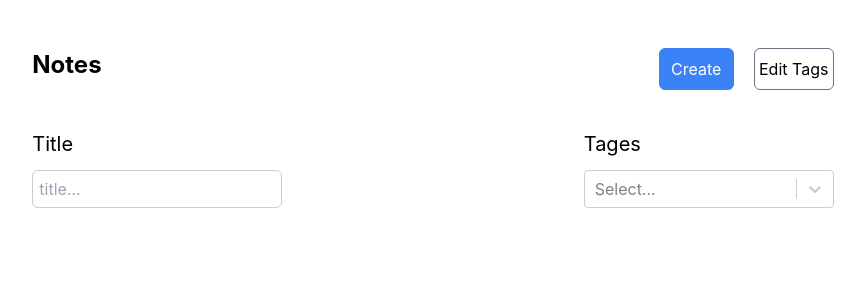
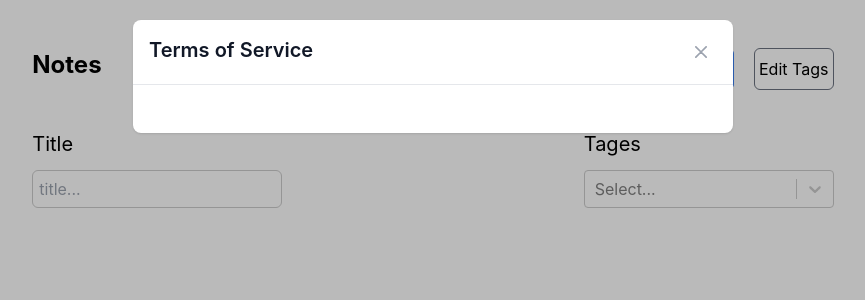
Before and after one commit to MohammedNaderAlGhussin/notes-app, a React (Vite) app: page / in a window 1280 px wide. Both pictures are taken after a click on the button "Edit Tags". Shown: the top 300 px of the page, without its empty margins (207-1072 px from the left). Built offline with nearby package versions, Linux system fonts and the light colour scheme.

Commit message:
finishing the Modal & the project

```diff
--- a/src/App.tsx
+++ b/src/App.tsx
@@ -43,15 +43,36 @@ function App() {
       return prevNotes.filter((note) => note.id !== id);
     });
   };
+
   const addTag = (tag: Tag) => {
     setTags((prev) => [...prev, tag]);
+  };
+
+  const onUpdateTag = (id: string, label: string) => {
+    setTags((prevTags) => {
+      return prevTags.map((tag) => {
+        if (tag.id === id) {
+          return { ...tag, label };
+        } else {
+          return tag;
+        }
+      });
+    });
+  };
+
+  const onDeleteTag = (id: string) => {
+    setTags((prevTags) => {
+      return prevTags.filter((tag) => tag.id !== id);
+    });
   };
   return (
     <div className="">
       <AppRoutes
         onSubmit={onCreateNote}
-        onUpdate={onUpdateNote}
-        onDelete={onDeleteNote}
+        onUpdateNote={onUpdateNote}
+        onDeleteNote={onDeleteNote}
+        onUpdateTag={onUpdateTag}
+        onDeleteTag={onDeleteTag}
         onAddTag={addTag}
         availableTags={tags}
         notesWithTags={notesWithTags}
--- /dev/null
+++ b/src/components/EditTagsModal.tsx
@@ -0,0 +1,70 @@
+import { EditTagsModalProps } from "../types/types";
+
+const EditTagsModal = ({
+  show,
+  handelClose,
+  avavailableTags,
+  onDeleteTag,
+  onUpdateTag,
+}: EditTagsModalProps) => {
+  return (
+    show && (
+      <div className="fixed top-0 left-0 w-full h-full bg-[#00000045] z-50">
+        <div className="relative bg-white rounded-lg shadow w-[600px] mx-auto  mt-5 ">
+          <div className="flex items-start justify-between p-4 border-b rounded-t ">
+            <h3 className="text-xl font-semibold text-gray-900 ">
+              Terms of Service
+            </h3>
+            <button
+              type="button"
+              onClick={handelClose}
+              className="text-gray-400 bg-transparent hover:bg-gray-200 hover:text-gray-900 rounded-lg text-sm w-8 h-8 ml-auto inline-flex justify-center items-center  "
+            >
+              <svg
+                className="w-3 h-3"
+                xmlns="http://www.w3.org/2000/svg"
+                fill="none"
+                viewBox="0 0 14 14"
+              >
+                <path
+                  stroke="currentColor"
+                  strokeLinecap="round"
+                  strokeLinejoin="round"
+                  strokeWidth="2"
+                  d="m1 1 6 6m0 0 6 6M7 7l6-6M7 7l-6 6"
+                />
+              </svg>
+              <span className="sr-only">Close modal</span>
+            </button>
+          </div>
+          <div className="p-6 space-y-6 overflow-y-auto max-h-[600px]">
+            {avavailableTags.map((tag) => {
+              return (
+                <form
+                  className="flex flex-row justify-between items-center gap-5 "
+                  key={tag.id}
+                >
+                  <input
+                    type="text"
+                    onChange={(e) => onUpdateTag(tag.id, e.target.value)}
+                    className="flex-1 px-4 py-2 rouded-md border border-gray-500 rounded-md focus:outline-blue-500"
+                    value={tag.label}
+                  />
+
+                  <button
+                    onClick={() => onDeleteTag(tag.id)}
+                    className="border border-red-500 text-red-500 w-fit py-2 px-4 hover:bg-red-500 hover:text-white duration-300 rounded-md"
+                  >
+                    &times;
+                  </button>
+                </form>
+              );
+            })}
+          </div>
+        </div>
+      </div>
+    )
+  );
+};
+
+export default EditTagsModal;
--- /dev/null
+++ b/src/components/NoteCard.tsx
@@ -0,0 +1,24 @@
+import { Link } from "react-router-dom";
+import { simplifiedNote } from "../types/types";
+
+const NoteCard = ({ id, title, tags }: simplifiedNote) => {
+  return (
+    <Link to={`/${id}`}>
+      <div className="flex flex-col gap-3 justify-center items-center min-h-[100px] p-4 rounded-md border-[1px] border-[#ccc] shadow-md hover:shadow-xl duration-300 hover:translate-y-[-5px] ">
+        <h1 className="text-lg">{title}</h1>
+        <div className="tags-wrapper flex flex-row gap-2 flex-wrap justify-center items-center">
+          {tags.map((tag) => (
+            <div
+              key={tag.id}
+              className="bg-blue-500 text-white rounded-md w-fit px-2 text-center"
+            >
+              {tag.label}
+            </div>
+          ))}
+        </div>
+      </div>
+    </Link>
+  );
+};
+
+export default NoteCard;
--- a/src/components/NoteLayout.tsx
+++ b/src/components/NoteLayout.tsx
@@ -20,4 +20,5 @@ const NoteLayout = ({ notes }: NoteLayoutProps) => {
 
 export default NoteLayout;
 
+// eslint-disable-next-line react-refresh/only-export-components
 export const useNote = () => useOutletContext<Note>();
--- a/src/pages/NoteList.tsx
+++ b/src/pages/NoteList.tsx
@@ -1,20 +1,27 @@
 import { useMemo, useState } from "react";
 import { Link } from "react-router-dom";
 import ReactSelect from "react-select";
-import { Tag } from "../types/types";
+import { Tag, simplifiedNote } from "../types/types";
+import NoteCard from "../components/NoteCard";
+import EditTagsModal from "../components/EditTagsModal";
 
-type simplifiedNote = {
-  id: string;
-  title: string;
-  tags: Tag[];
-};
+
 type NoteListProps = {
   availableTags: Tag[];
   notes: simplifiedNote[];
+  onUpdateTag: (id: string, label: string) => void;
+  onDeleteTag: (id: string) => void;
 };
-const NoteList = ({ availableTags, notes }: NoteListProps) => {
+
+const NoteList = ({
+  availableTags,
+  notes,
+  onDeleteTag,
+  onUpdateTag,
+}: NoteListProps) => {
   const [title, setTitle] = useState("");
   const [selectedTags, setSelectedTags] = useState<Tag[]>([]);
+  const [showModal, setShowModal] = useState(false);
   const filteredNotes = useMemo(() => {
     return notes.filter((note) => {
       return (
@@ -38,7 +45,11 @@ const NoteList = ({ availableTags, notes }: NoteListProps) => {
               Create
             </button>
           </Link>
-          <button className="gray-btn w-[80px]" type="button">
+          <button
+            className="gray-btn w-[80px]"
+            type="button"
+            onClick={() => setShowModal(true)}
+          >
             Edit Tags
           </button>
         </div>
@@ -92,28 +103,17 @@ const NoteList = ({ availableTags, notes }: NoteListProps) => {
           );
         })}
       </div>
+      {showModal && (
+        <EditTagsModal
+          show={showModal}
+          handelClose={() => setShowModal(false)}
+          avavailableTags={availableTags}
+          onUpdateTag={onUpdateTag}
+          onDeleteTag={onDeleteTag}
+        />
+      )}
     </div>
   );
 };
 
 export default NoteList;
-
-const NoteCard = ({ id, title, tags }: simplifiedNote) => {
-  return (
-    <Link to={`/${id}`}>
-      <div className="flex flex-col gap-3 justify-center items-center min-h-[100px] p-4 rounded-md border-[1px] border-[#ccc] shadow-md hover:shadow-xl duration-300 hover:translate-y-[-5px] ">
-        <h1 className="text-lg">{title}</h1>
-        <div className="tags-wrapper flex flex-row gap-2 flex-wrap justify-center items-center">
-          {tags.map((tag) => (
-            <div
-              key={tag.id}
-              className="bg-blue-500 text-white rounded-md w-fit px-2 text-center"
-            >
-              {tag.label}
-            </div>
-          ))}
-        </div>
-      </div>
-    </Link>
-  );
-};
--- a/src/pages/ShowNote.tsx
+++ b/src/pages/ShowNote.tsx
@@ -3,9 +3,9 @@ import { useNote } from "../components/NoteLayout";
 import ReactMarkdown from "react-markdown";
 
 type ShowNoteProps = {
-  onDelete: (id: string) => void;
+  onDeleteNote: (id: string) => void;
 };
-const ShowNote = ({ onDelete }: ShowNoteProps) => {
+const ShowNote = ({ onDeleteNote }: ShowNoteProps) => {
   const note = useNote();
   const navigate = useNavigate();
   return (
@@ -37,7 +37,7 @@ const ShowNote = ({ onDelete }: ShowNoteProps) => {
 
           <button
             onClick={() => {
-              onDelete(note.id);
+              onDeleteNote(note.id);
               navigate("/");
             }}
             className="red-btn"
@@ -47,7 +47,7 @@ const ShowNote = ({ onDelete }: ShowNoteProps) => {
           </button>
           <Link to="..">
             <button className="gray-btn w-[80px]" type="button">
-              Edit Tags
+              Back
             </button>
           </Link>
         </div>
--- a/src/routes/AppRoutes.tsx
+++ b/src/routes/AppRoutes.tsx
@@ -8,8 +8,10 @@ import EditNote from "../pages/EditNote";
 
 type AppRoutesProps = {
   onSubmit: (data: NoteData) => void;
-  onUpdate: (id: string, data: NoteData) => void;
-  onDelete: (id: string) => void;
+  onUpdateNote: (id: string, data: NoteData) => void;
+  onDeleteNote: (id: string) => void;
+  onUpdateTag: (id: string, label: string) => void;
+  onDeleteTag: (id: string) => void;
   onAddTag: (tag: Tag) => void;
   availableTags: Tag[];
   notesWithTags: Note[];
@@ -17,10 +19,12 @@ type AppRoutesProps = {
 const AppRoutes = ({
   onSubmit,
   onAddTag,
-  onDelete,
+  onDeleteNote,
+  onUpdateTag,
+  onDeleteTag,
   availableTags,
   notesWithTags,
-  onUpdate,
+  onUpdateNote,
 }: AppRoutesProps) => {
   return (
     <div className="container xl:max-w-[1250px] py-5 px-6 mx-auto">
@@ -28,7 +32,12 @@ const AppRoutes = ({
         <Route
           path="/"
           element={
-            <NoteList notes={notesWithTags} availableTags={availableTags} />
+            <NoteList
+              notes={notesWithTags}
+              availableTags={availableTags}
+              onUpdateTag={onUpdateTag}
+              onDeleteTag={onDeleteTag}
+            />
           }
         />
         <Route
@@ -42,12 +51,12 @@ const AppRoutes = ({
           }
         />
         <Route path="/:id" element={<NoteLayout notes={notesWithTags} />}>
-          <Route index element={<ShowNote onDelete={onDelete} />} />
+          <Route index element={<ShowNote onDeleteNote={onDeleteNote} />} />
           <Route
             path="edit"
             element={
               <EditNote
-                onSubmit={onUpdate}
+                onSubmit={onUpdateNote}
                 onAddTag={onAddTag}
                 availableTags={availableTags}
               />
```
Also changed, not shown: src/types/types.ts (+15 -1 lines).
